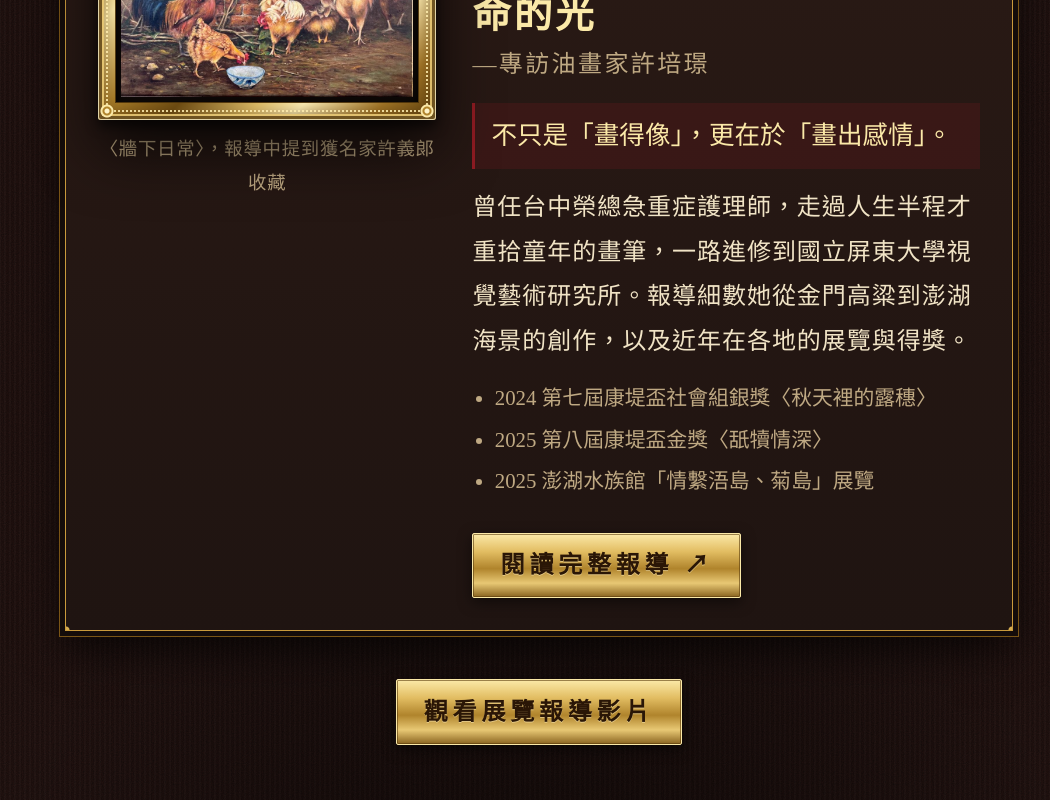
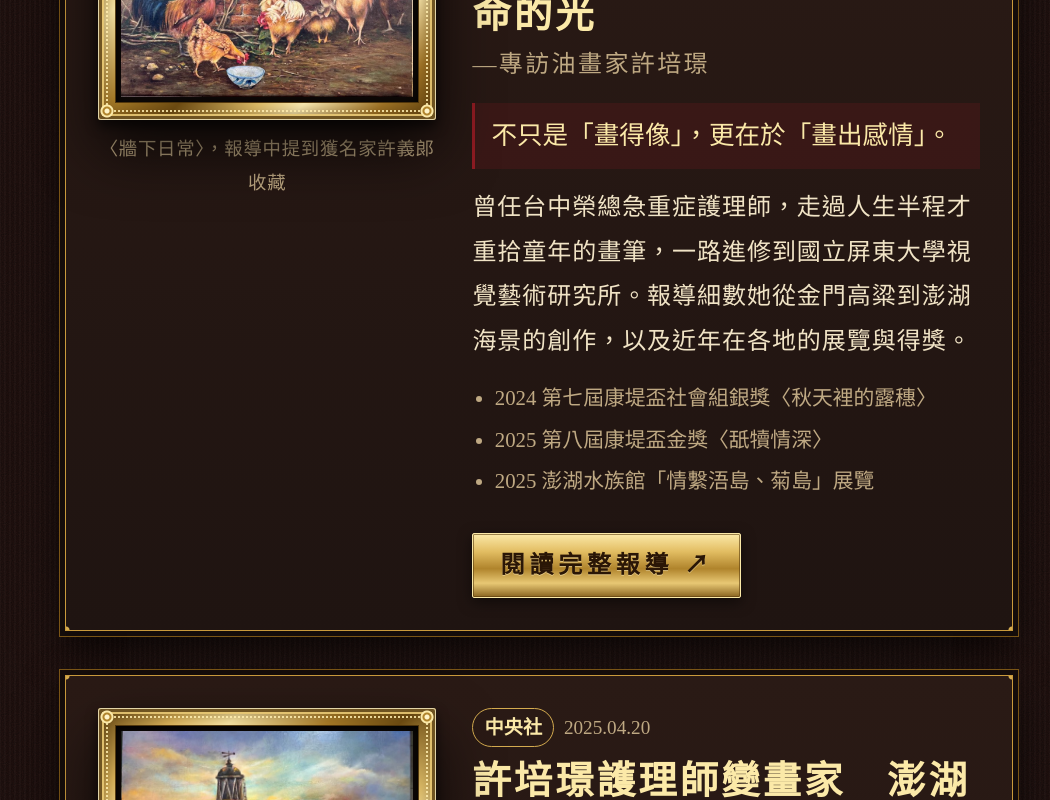
Before and after one commit to PoWeiLai/picture, a React (Vite) app: page /exhibitions in a window 1280 px wide. Shown: the part 2000-2800 px from the top of the page, without its empty margins (101-1151 px from the left). Built offline with nearby package versions, Linux system fonts and the light colour scheme; no server answers; the database is empty; a web font is replaced by a local one.

Commit message:
Add CNA article to press section
Co-Authored-By: Claude Opus 5.5 <noreply@anthropic.com>

```diff
--- a/src/pages/Exhibitions.jsx
+++ b/src/pages/Exhibitions.jsx
@@ -3,7 +3,7 @@ import Ornament from '../components/Ornament'
 import { useSiteContent } from '../lib/siteContent'
 import { imageUrl } from '../lib/supabase'
 
-// 媒體報導：新增一篇就在這裡加一筆。摘要與重點用自己的話寫，不要整篇轉貼（報社有版權）
+// 媒體報導（新的放上面）：新增一篇就在這裡加一筆。摘要與重點用自己的話寫，不要整篇轉貼（報社有版權）
 const PRESS = [
   {
     title: '走過白衣歲月，晚來畫出生命的光',
@@ -23,6 +23,20 @@ const PRESS = [
       '2025 澎湖水族館「情繫浯島、菊島」展覽',
     ],
     url: 'https://www.taiwantimes.com.tw/app-container/app-content/new/new-content-detail?blogId=blog-9a5cd936-a269-4352-b951-787e05cf352e&currentCategory=7',
+  },
+  {
+    title: '許培璟護理師變畫家　澎湖水族館浯島菊島畫展',
+    subtitle: '「情繫浯島、菊島–靜謐．自然．美的詩意」',
+    source: '中央社',
+    date: '2025.04.20',
+    image: '/works/xiyu-lighthouse-dusk.jpg',
+    imageCaption: '〈西嶼燈塔的黃昏〉',
+    quote: '細膩的筆觸與色彩變化，呈現澎湖與金門之美。',
+    summary:
+      '重症病房護理師出身，離開職場後重拾童年興趣。幼年隨父親在金門住了十年，' +
+      '把心中的金門聚落、白沙灘與澎湖的碧海藍天畫成這次在澎湖水族館的展覽。',
+    highlights: ['2025.4.20 起於澎湖水族館展出，展期至 9 月底', '油畫、蠟畫及混合媒材'],
+    url: 'https://www.cna.com.tw/news/acul/202504200132.aspx',
   },
 ]
 
@@ -120,7 +134,7 @@ export default function Exhibitions() {
             image={p.image}
             caption={p.imageCaption}
             tag={p.source}
-            meta={`${p.date} · ${p.reporter}`}
+            meta={[p.date, p.reporter].filter(Boolean).join(' · ')}
             title={p.title}
             subtitle={`—${p.subtitle}`}
             quote={p.quote}
```
